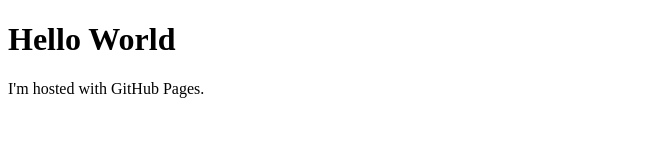
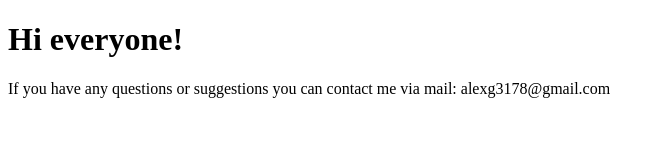
Before and after one commit to AlexG3178/AlexG3178.github.io, a plain HTML site: page index.html in a window 1280 px wide. Shown: the whole page, without its empty margins (0-665 px from the left). Drawn offline with Linux system fonts and the light colour scheme.

Commit message:
Update index.html

```diff
--- a/index.html
+++ b/index.html
@@ -1,7 +1,7 @@
 <!DOCTYPE html>
 <html>
 <body>
-<h1>Hello World</h1>
-<p>I'm hosted with GitHub Pages.</p>
+<h1>Hi everyone!</h1>
+<p>If you have any questions or suggestions you can contact me via mail: alexg3178@gmail.com</p>
 </body>
 </html>
```
